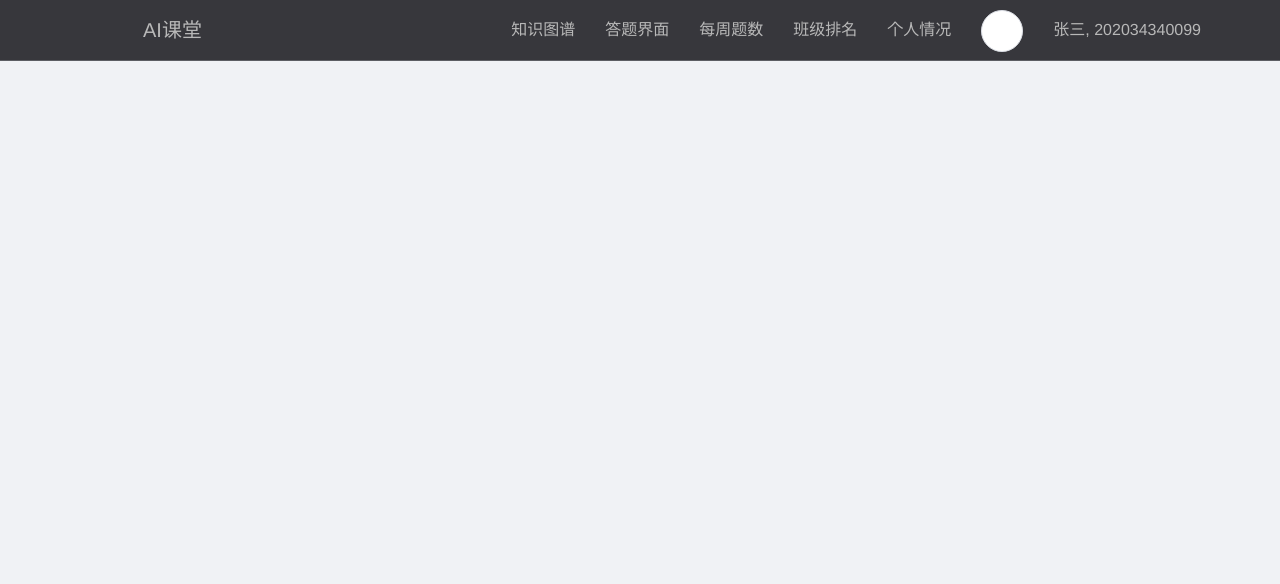
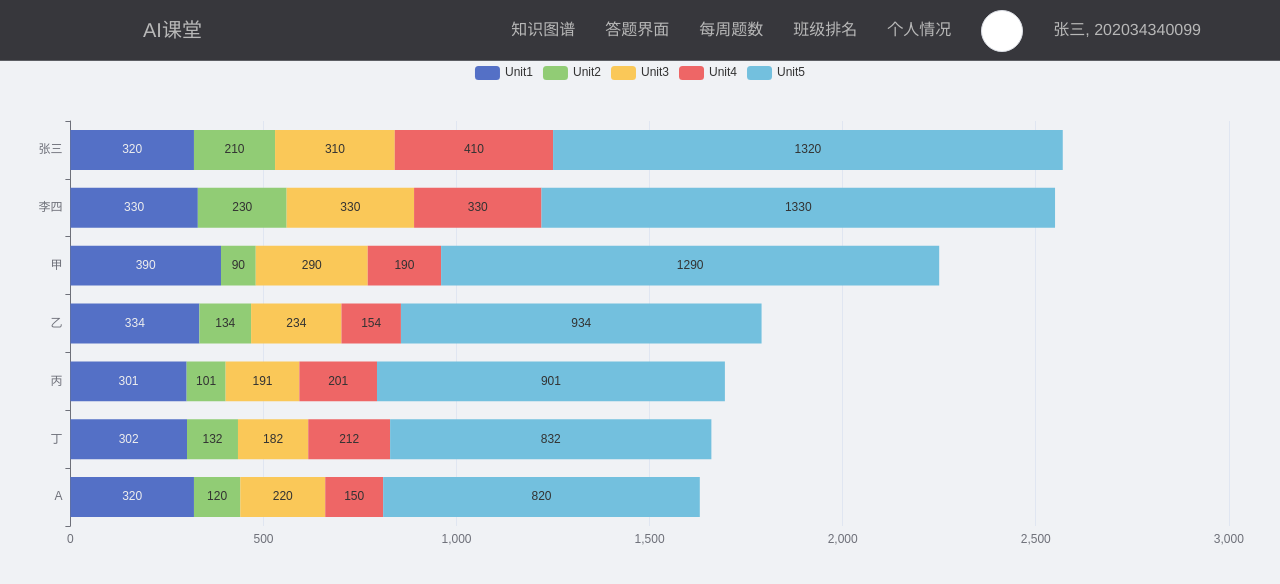
Before and after one commit to spacemen0/Python-Mind-Map, a Vue app in the folder vue/: page /#/ranking in a window 1280 px wide. Shown: the top 584 px of the page. Built offline with nearby package versions, Linux system fonts and the light colour scheme; sample sign-in values are in the browser's storage.

Commit message:
班级排名情况

```diff
--- a/vue/src/views/ranking.vue
+++ b/vue/src/views/ranking.vue
@@ -1,5 +1,5 @@
 <template>
-    <div id="myChart" :style="{ width: '500px', height: '300px' }" />
+    <div id="myChart" :style="{ width: '300px', height: '500px' }" />
 </template>
 
 
@@ -13,7 +13,7 @@
         drawLine() {
           // 基于准备好的dom，初始化echarts实例
           const myChart = this.$echarts.init(document.getElementById('myChart'))
-myChart.setOption = {
+myChart.setOption ( {
   tooltip: {
     trigger: 'axis',
     axisPointer: {
@@ -97,7 +97,7 @@ myChart.setOption = {
       data: [820, 832, 901, 934, 1290, 1330, 1320]
     }
   ]
-}
+})
 }
 }
 }
```
